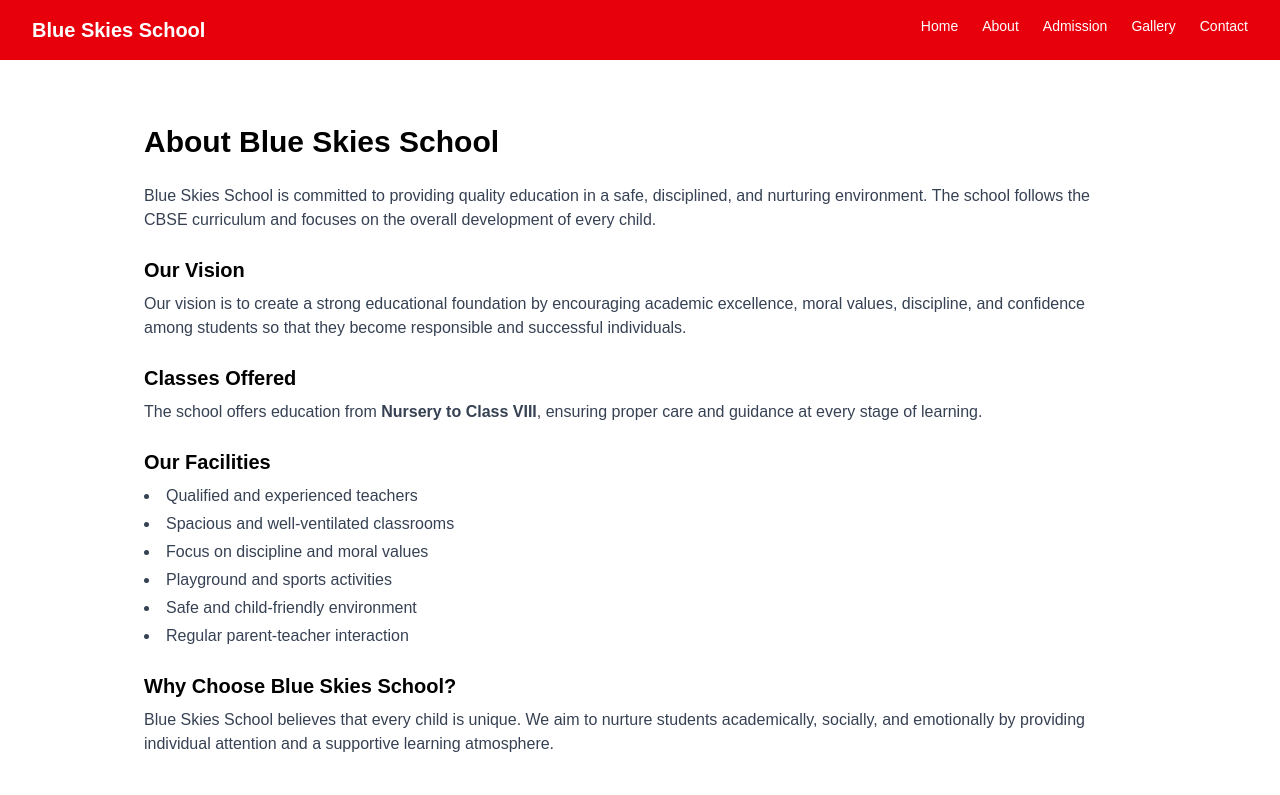
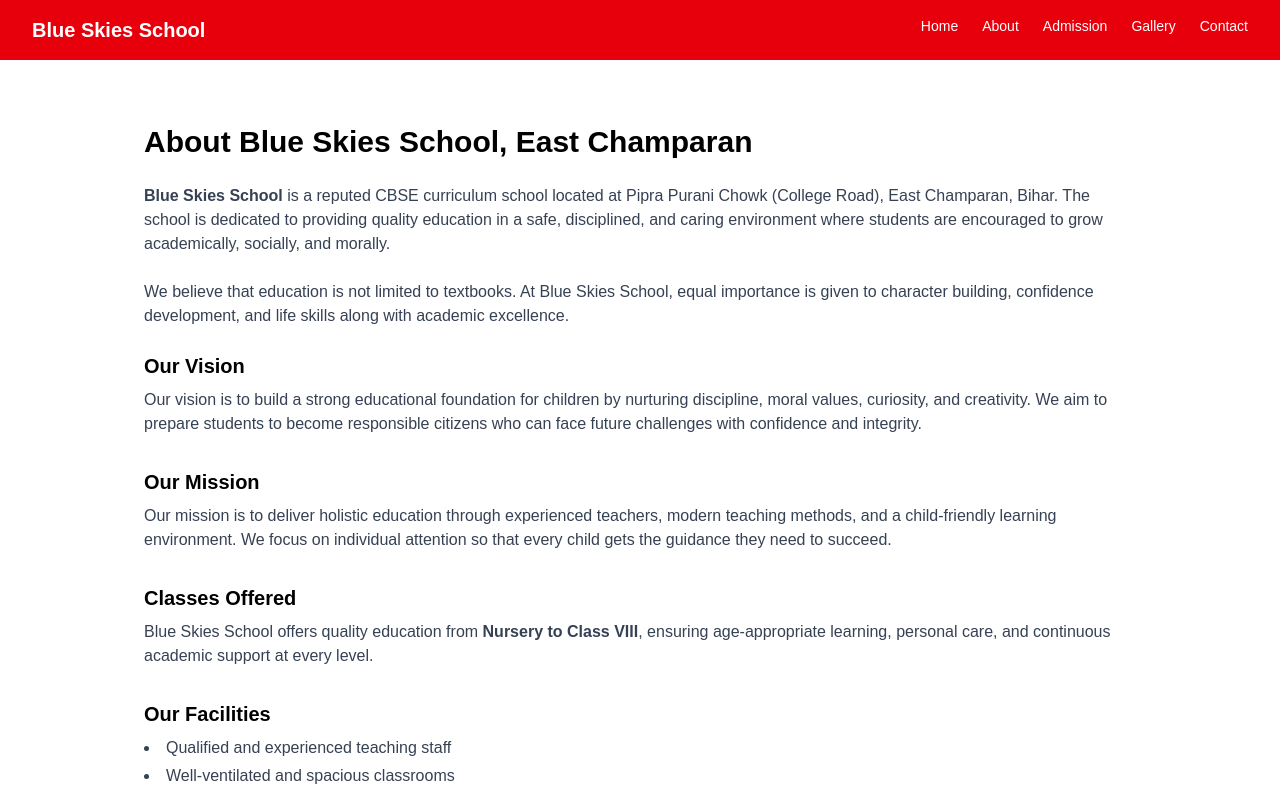
Before and after one commit to abhi281500/blue-skies-school, a Next.js app: page /about in a window 1280 px wide. Shown: the top 795 px of the page. Built offline with nearby package versions, Linux system fonts and the light colour scheme.

Commit message:
seo opmtimized

```diff
--- a/app/about/page.tsx
+++ b/app/about/page.tsx
@@ -1,63 +1,97 @@
 export default function AboutPage() {
   return (
     <div className="max-w-5xl mx-auto px-4 py-10">
+      {/* Page Heading */}
       <h1 className="text-3xl font-bold mb-6">
-        About Blue Skies School
+        About Blue Skies School, East Champaran
       </h1>
 
       {/* Intro */}
       <p className="text-gray-700 mb-6">
-        Blue Skies School is committed to providing quality education
-        in a safe, disciplined, and nurturing environment. The school
-        follows the CBSE curriculum and focuses on the overall
-        development of every child.
+        <strong>Blue Skies School</strong> is a reputed CBSE curriculum
+        school located at Pipra Purani Chowk (College Road),
+        East Champaran, Bihar. The school is dedicated to providing
+        quality education in a safe, disciplined, and caring environment
+        where students are encouraged to grow academically, socially,
+        and morally.
+      </p>
+
+      <p className="text-gray-700 mb-6">
+        We believe that education is not limited to textbooks. At Blue
+        Skies School, equal importance is given to character building,
+        confidence development, and life skills along with academic
+        excellence.
       </p>
 
       {/* Vision */}
-      <div className="mb-6">
+      <div className="mb-8">
         <h2 className="text-xl font-semibold mb-2">Our Vision</h2>
         <p className="text-gray-700">
-          Our vision is to create a strong educational foundation by
-          encouraging academic excellence, moral values, discipline,
-          and confidence among students so that they become responsible
-          and successful individuals.
+          Our vision is to build a strong educational foundation for
+          children by nurturing discipline, moral values, curiosity,
+          and creativity. We aim to prepare students to become
+          responsible citizens who can face future challenges with
+          confidence and integrity.
+        </p>
+      </div>
+
+      {/* Mission */}
+      <div className="mb-8">
+        <h2 className="text-xl font-semibold mb-2">Our Mission</h2>
+        <p className="text-gray-700">
+          Our mission is to deliver holistic education through
+          experienced teachers, modern teaching methods, and a
+          child-friendly learning environment. We focus on individual
+          attention so that every child gets the guidance they need to
+          succeed.
         </p>
       </div>
 
       {/* Classes */}
-      <div className="mb-6">
+      <div className="mb-8">
         <h2 className="text-xl font-semibold mb-2">Classes Offered</h2>
         <p className="text-gray-700">
-          The school offers education from <b>Nursery to Class VIII</b>,
-          ensuring proper care and guidance at every stage of learning.
+          Blue Skies School offers quality education from{" "}
+          <strong>Nursery to Class VIII</strong>, ensuring age-appropriate
+          learning, personal care, and continuous academic support at
+          every level.
         </p>
       </div>
 
       {/* Facilities */}
-      <div className="mb-6">
+      <div className="mb-8">
         <h2 className="text-xl font-semibold mb-2">Our Facilities</h2>
         <ul className="list-disc list-inside text-gray-700 space-y-1">
-          <li>Qualified and experienced teachers</li>
-          <li>Spacious and well-ventilated classrooms</li>
-          <li>Focus on discipline and moral values</li>
-          <li>Playground and sports activities</li>
-          <li>Safe and child-friendly environment</li>
-          <li>Regular parent-teacher interaction</li>
+          <li>Qualified and experienced teaching staff</li>
+          <li>Well-ventilated and spacious classrooms</li>
+          <li>CBSE-aligned curriculum and teaching methods</li>
+          <li>Focus on discipline, ethics, and moral values</li>
+          <li>Playground and sports activities for physical development</li>
+          <li>Safe, clean, and child-friendly campus</li>
+          <li>Regular parent-teacher meetings</li>
         </ul>
       </div>
 
       {/* Why Choose Us */}
-      <div>
+      <div className="mb-8">
         <h2 className="text-xl font-semibold mb-2">
           Why Choose Blue Skies School?
         </h2>
         <p className="text-gray-700">
-          Blue Skies School believes that every child is unique. We aim
-          to nurture students academically, socially, and emotionally
-          by providing individual attention and a supportive learning
-          atmosphere.
+          Parents choose Blue Skies School for its balanced approach to
+          education. We focus on academic performance, discipline, and
+          overall personality development. Our supportive environment
+          helps children feel confident, motivated, and eager to learn.
         </p>
       </div>
+
+      {/* Closing */}
+      <p className="text-gray-700">
+        If you are looking for a trusted CBSE school in East Champaran
+        that values education, discipline, and holistic growth,
+        <strong> Blue Skies School</strong> is the right choice for your
+        child.
+      </p>
     </div>
   );
 }
```
